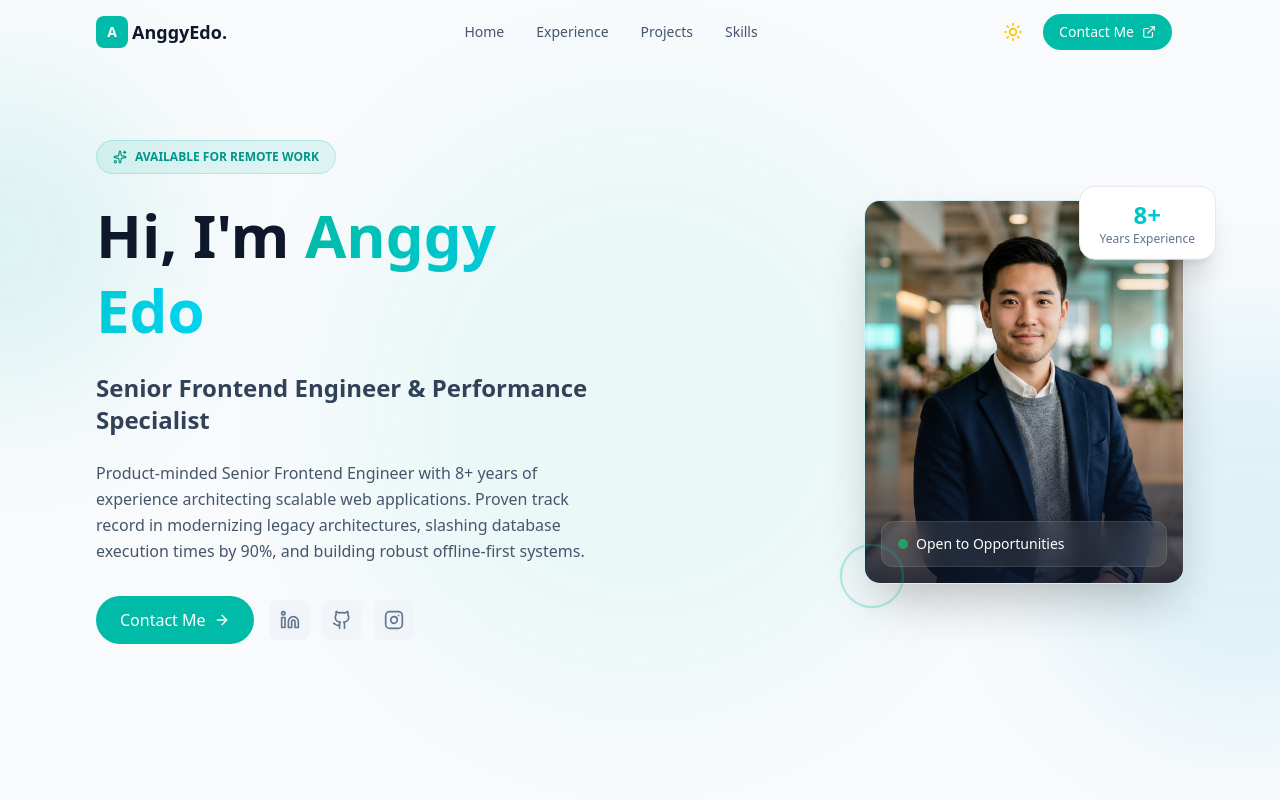
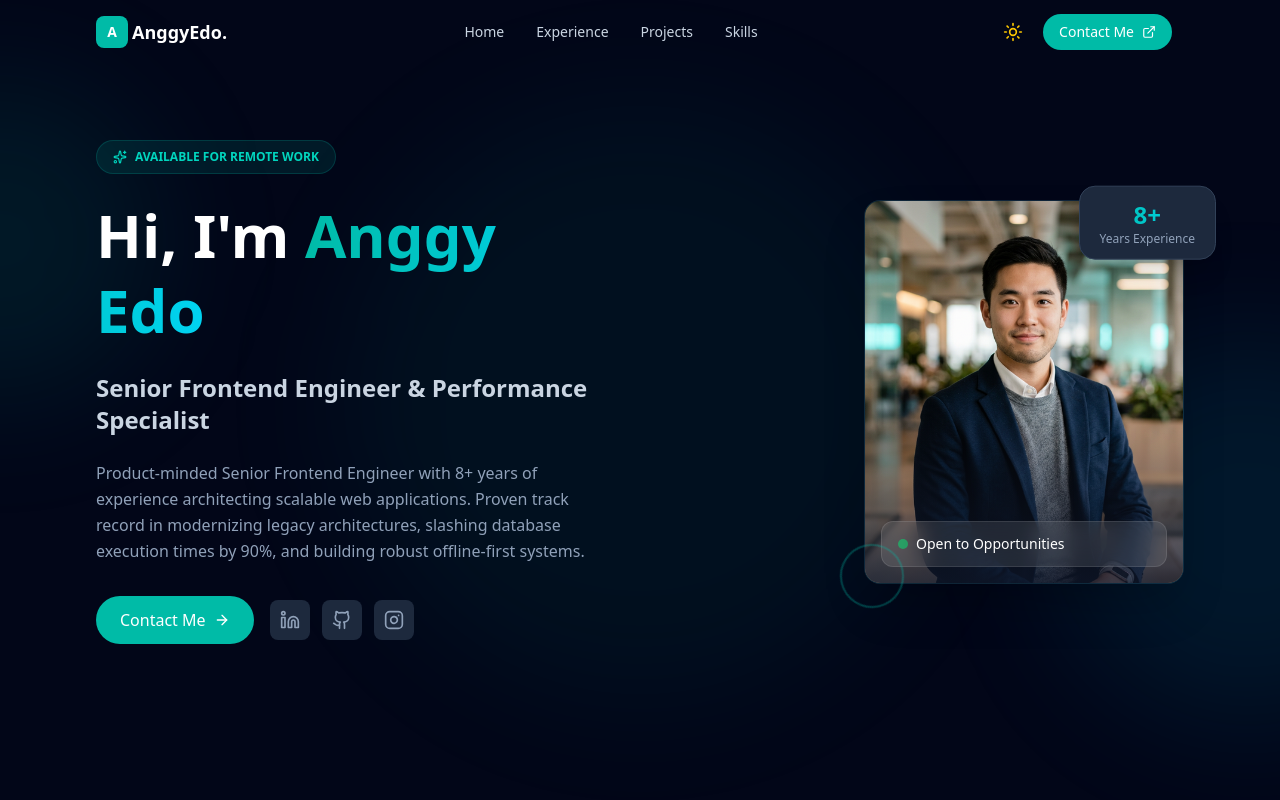
Before and after one commit to edo26/anggyedo, a Next.js app: page / in a window 1280 px wide. Shown: the top 800 px of the page. Built offline with nearby package versions, Linux system fonts and the light colour scheme.

Commit message:
fix: explicit class-based dark mode for tailwind v4

```diff
--- a/src/app/globals.css
+++ b/src/app/globals.css
@@ -5,8 +5,12 @@
 
 @import "tailwindcss";
 
+/* Enable class-based dark mode for next-themes */
+@custom-variant dark (&:where(.dark, .dark *));
+
 /* Custom base styles for the application */
 @layer base {
+
   /* This defines the light theme base styles */
   :root {
     --background: #f8fafc;
@@ -47,11 +51,15 @@
 
 /* Custom animation keyframes */
 @layer utilities {
+
   /* This animation creates a smooth floating effect for badges */
   @keyframes float {
-    0%, 100% {
+
+    0%,
+    100% {
       transform: translateY(0);
     }
+
     50% {
       transform: translateY(-10px);
     }
@@ -63,9 +71,12 @@
 
   /* This animation creates a subtle glow pulse effect */
   @keyframes glow {
-    0%, 100% {
+
+    0%,
+    100% {
       box-shadow: 0 0 5px rgba(45, 212, 191, 0.2);
     }
+
     50% {
       box-shadow: 0 0 20px rgba(45, 212, 191, 0.4);
     }
```
